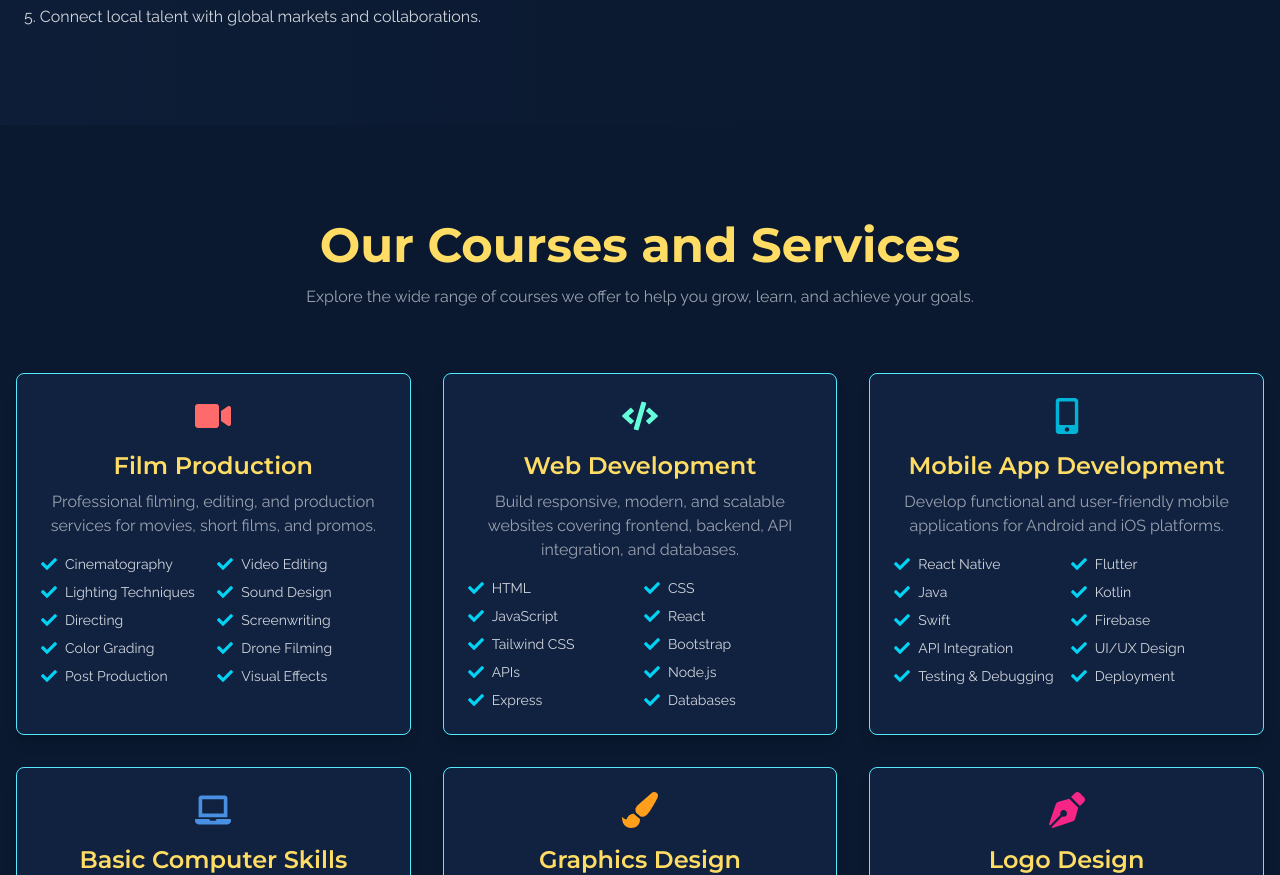
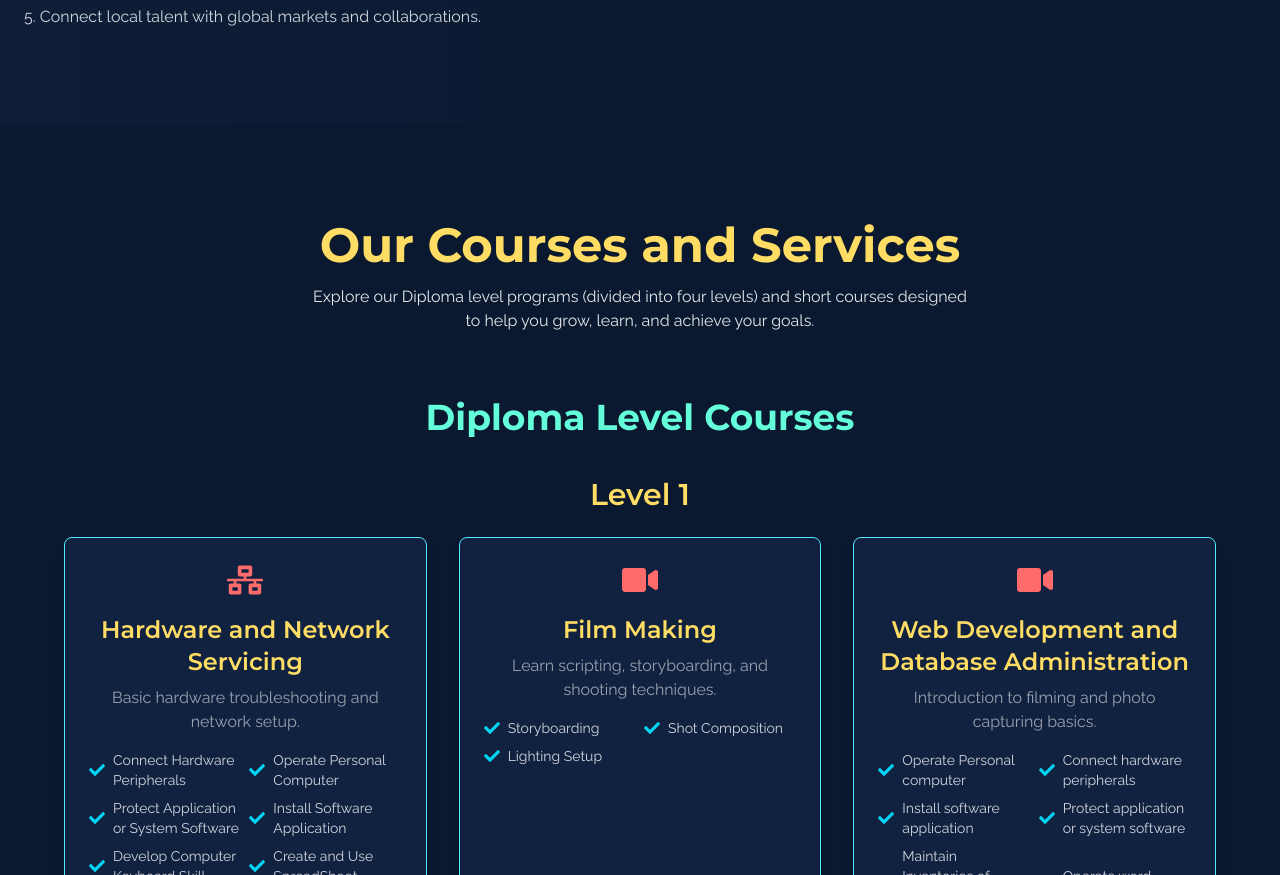
Before and after one commit to Ashenafi-Bancha/marota-frontend, a React (Vite) app: page / in a window 1280 px wide. Shown: the part 1925-2800 px from the top of the page. Built offline with nearby package versions, Linux system fonts and the light colour scheme.

Commit message:
Updatee Course and Social links

```diff
--- a/package.json
+++ b/package.json
@@ -1,6 +1,5 @@
 {
   "name": "frontend",
-  "homepage": "https://Ashenafi-Bancha.github.io/marota-frontend",
   "private": true,
   "version": "0.0.0",
   "type": "module",
--- a/src/components/Home.jsx
+++ b/src/components/Home.jsx
@@ -46,11 +46,10 @@ export default function Hero() {
       {/* Content */}
       <div className="relative z-10 max-w-7xl px-5 md:text-left w-full text-center mt-[-10px] mx-auto">
         <h1 className="font-bold leading-tight my-2 text-4xl md:text-5xl lg:text-6xl p-2 mx-auto  text-center">
-          Welcome to Marota Cinematography
+          Welcome to Marota Film
           <span className="text-[var(--accent-blue)]">
             {" "}
-            and Software Institute
-          </span>
+            and Software Collage </span>
         </h1>
 
         <p className="md:text-2xl mb-2 max-w-3xl text-gray-200 leading-relaxed mx-auto px-4 py-2 ">
--- a/src/components/Services.jsx
+++ b/src/components/Services.jsx
@@ -6,64 +6,137 @@ import {
   FaPaintBrush,
   FaPenNib,
   FaMobileAlt,
+  FaDatabase,
   FaCheck,
+  FaNetworkWired,
 } from "react-icons/fa";
 
-const services = [
+// Diploma Level Courses divided into 4 levels with multiple courses
+const diplomaLevels = [
   {
-    title: "Film Production",
-    description:
-      "Professional filming, editing, and production services for movies, short films, and promos.",
-    tools: [
-      "Cinematography",
-      "Video Editing",
-      "Lighting Techniques",
-      "Sound Design",
-      "Directing",
-      "Screenwriting",
-      "Color Grading",
-      "Drone Filming",
-      "Post Production",
-      "Visual Effects",
+    level: "Level 1",
+    courses: [
+      {
+        title: "Hardware and Network Servicing",
+        description: "Basic hardware troubleshooting and network setup.",
+        tools: ["Connect Hardware Peripherals", "Operate Personal Computer", "Protect Application or System Software", "Install Software Application", "Develop Computer Keyboard Skill", "Create and Use SpreadSheet","Maintain Equipment and Software Invenitory and Documentation", "Identify and Use Network Handtools", "Access and Use Internet", "Apply 5s Procedures"],
+        icon: <FaNetworkWired className="text-4xl text-[#ff6b6b]" />,
+      },
+
+      {
+        title: "Film Making",
+        description: "Learn scripting, storyboarding, and shooting techniques.",
+        tools: ["Storyboarding", "Shot Composition", "Lighting Setup"],
+        icon: <FaVideo className="text-4xl text-[#ff6b6b]" />,
+      },
+
+      {
+        title: "Web Development and Database Administration",
+        description: "Introduction to filming and photo capturing basics.",
+        tools: ["Operate Personal computer", "Connect hardware peripherals", "Install software application", "Protect application or system software", "Maintain Inventories of hardware and software and documentation", "Operate word processing applications", "Operate spreadsheet applications", "Operate presentation application", "Access and use database applications", "Apply 5s procedures", "Create a simple markup language document"],
+        icon: <FaVideo className="text-4xl text-[#ff6b6b]" />,
+      },
+
     ],
+  },
+  {
+    level: "Level 2",
+    courses: [
+      {
+        title: "Hardware and Network Servicing",
+        description: "Intermediate hardware repair and network configuration.",
+        tools: ["Operate Database Application", "Install and Optimize OS Software", "Administrate Network and Hardware Peripherals", "Implement Maintenance Procedures", "Maintain Equipment and Consumables", "Connect Internation Hardwre Components", "Apply Problem Solving Techniques to Routine Malfunction", "Care for Network and Computer Hardware", "Update and Document Operational procedures", "Record Client Support Requirements", "Prevent and Eliminate MUDA"],
+        icon: <FaNetworkWired className="text-4xl text-[#ff6b6b]" />,
+      },
+      {
+        title: "Film Making",
+        description: "Learn scripting, storyboarding, and shooting techniques.",
+        tools: ["Storyboarding", "Shot Composition", "Lighting Setup"],
         icon: <FaVideo className="text-4xl text-[#ff6b6b]" />,
       },
       {
-    title: "Web Development",
-    description:
-      "Build responsive, modern, and scalable websites covering frontend, backend, API integration, and databases.",
-    tools: [
-      "HTML",
-      "CSS",
-      "JavaScript",
-      "React",
-      "Tailwind CSS",
-      "Bootstrap",
-      "APIs",
-      "Node.js",
-      "Express",
-      "Databases",
-    ],
+        title: "Web Development and Database Administration",
+        description: "Learn to create simple responsive websites.",
+        tools: ["Operate database application", "build simple website using commericial programs", "Administrate Network and hardware peripherals", "Implement maintenance procedures", "Configure and Use Internet","OPerate Presentation package","Record client support requirements","Update and document operational procedures","Apply problem solving techniques to routine malfunction","Prevent and eliminate MUDA"],
         icon: <FaCode className="text-4xl text-[#64ffda]" />,
       },
+
+    ],
+  },
   {
-    title: "Mobile App Development",
-    description:
-      "Develop functional and user-friendly mobile applications for Android and iOS platforms.",
-    tools: [
-      "React Native",
-      "Flutter",
-      "Java",
-      "Kotlin",
-      "Swift",
-      "Firebase",
-      "API Integration",
-      "UI/UX Design",
-      "Testing & Debugging",
-      "Deployment",
+    level: "Level 3",
+    courses: [
+      {
+        title: "Hardware and Network Servicing",
+        description: "Advanced networking and hardware troubleshooting.",
+        tools: ["Determine Best-Fit Topology", "Install and Manage Network Protocols", "Configure and Administrater Server", "Monitor and Administrater System and Network Security", "Identify and Resolve Network Problems","Provide first level Remote Help Desk support", "Create Techinical Documentation"],
+        icon: <FaNetworkWired className="text-4xl text-[#ff6b6b]" />,
+      },
+      {
+        title: "Film Making",
+        description: "Learn scripting, storyboarding, and shooting techniques.",
+        tools: ["Storyboarding", "Shot Composition", "Lighting Setup"],
+        icon: <FaVideo className="text-4xl text-[#ff6b6b]" />,
+      },
+      {
+        title: "Web Development and Database Administration",
+        description: "Design beautiful and user-friendly web interfaces.",
+        tools: ["Website technical Requirement Modeling", "Model data objects", "Develop website information architecture", "Design program logic", "Delelop Cascaded Style sheets", "Write contents for Webpages", "Use Basic SQL", "Integrate Database with a website", "Monitore and support data conversion", "Evalute and select web hosting service" ],
+        icon: <FaPaintBrush className="text-4xl text-[#ff9f1c]" />,
+      },
     ],
-    icon: <FaMobileAlt className="text-4xl text-[#00b4d8]" />,
   },
+  {
+    level: "Level 4",
+    courses: [
+      {
+        title: "Hardware and Network Servicing",
+        description: "Professional certification in networking and hardware repair.",
+        tools: ["Provide Network System Administration", "Develop System Infrastrucuture Design Plan", "Build Internet Infrastructure", "Build Small Wireless LAN", "Manage Network Security", "Determine Maintenance Strategy", "Conduct/Facilitate User Training"],
+        icon: <FaNetworkWired className="text-4xl text-[#ff6b6b]" />,
+      },
+      {
+        title: "Film Making",
+        description: "Master advanced techniques in film production.",
+        tools: ["Lighting Techniques", "Sound Design", "Color Grading", "Drone Filming", "Visual Effects"],
+        icon: <FaVideo className="text-4xl text-[#ff6b6b]" />,
+      },
+      {
+        title: " Web Development and Database Administration",
+        description: "Manage and optimize databases professionally.",
+        tools: ["Estimate cost for web and database projects", "Monitor and administer database", "Apply object oriented programming language skill", "Use Advanced SQL", "Determine suitablity of database functionality and scalablity", "perform database system test", "Complete database backup and recovery", "Create techinical documentation ", "Produce basic server side scrip for dynamic web page", "Maintain web site information standards"],
+        icon: <FaDatabase className="text-4xl text-[#00ffae]" />,
+      },
+    ],
+  },
+
+  {
+    level: "Level 5",
+    courses: [
+      {
+        title: "Hardware and Network Servicing",
+        description: "Professional certification in networking and hardware repair.",
+        tools: ["Research and Review Hardware Technology Options for Organizations", "Prepare Disaster Recovery and Contingency plan", "Assist with Policy Development for Client Support", "Establish and Maintain Client User Liasion", "Match IT needs with the Strategic Direction of the Enterprise", "Install, Configure and Taste Router", "Install and Manage Conflict ICT Networks", "Plan and MOnitor the System pilot"],
+        icon: <FaNetworkWired className="text-4xl text-[#ff6b6b]" />,
+      },
+      {
+        title: "Film Making",
+        description: "Master advanced techniques in film production.",
+        tools: ["Lighting Techniques", "Sound Design", "Color Grading", "Drone Filming", "Visual Effects"],
+        icon: <FaVideo className="text-4xl text-[#ff6b6b]" />,
+      },
+      {
+        title: "Web Development and Database Administration",
+        description: "Manage and optimize databases professionally.",
+        tools: ["Establish and maintain client user liasion", "Match web and database needs with strategic direction of the Enterprise", "Research and apply emergin web technology trends", "Develop system infrstructure design plan for web and database","Manage web and database projects", "Prepare disaster recovery and contingency plan", ],
+        icon: <FaDatabase className="text-4xl text-[#00ffae]" />,
+      },
+    ],
+  },
+];
+
+// Short Courses (3 months)
+const shortCourses = [
   {
     title: "Basic Computer Skills",
     description:
@@ -75,10 +148,6 @@ const services = [
       "Email",
       "Internet Browsing",
       "Typing Skills",
-      "File Management",
-      "Basic Troubleshooting",
-      "Windows OS",
-      "Cybersecurity Basics",
     ],
     icon: <FaLaptop className="text-4xl text-[#4a90e2]" />,
   },
@@ -93,10 +162,6 @@ const services = [
       "Figma",
       "CorelDRAW",
       "InDesign",
-      "Typography",
-      "Color Theory",
-      "Brand Identity",
-      "UI Design",
     ],
     icon: <FaPaintBrush className="text-4xl text-[#ff9f1c]" />,
   },
@@ -110,41 +175,27 @@ const services = [
       "Canva",
       "Figma",
       "Photoshop",
-      "Sketching Concepts",
       "Vector Design",
-      "Color Psychology",
-      "Typography",
-      "Brand Guidelines",
     ],
     icon: <FaPenNib className="text-4xl text-[#f72585]" />,
   },
 ];
 
-const Services = () => {
-  return (
-    <section id="services" className="py-24 bg-[#0a192f] text-white">
-      <div className="max-w-7xl mx-auto px-4 text-center mb-16">
-        <h2 className="text-4xl md:text-5xl font-bold mb-4">
-          Our Courses and Services
-        </h2>
-        <p className="text-gray-400 max-w-2xl mx-auto">
-          Explore the wide range of courses we offer to help you grow, learn,
-          and achieve your goals.
-        </p>
-      </div>
-      <div className="max-w-7xl mx-auto px-4 grid md:grid-cols-3 gap-8">
-        {services.map((service, index) => (
+// Component to render course cards
+const CourseCards = ({ courses }) => (
+  <div className="grid md:grid-cols-2 lg:grid-cols-3 gap-8">
+    {courses.map((course, index) => (
       <div
         key={index}
         className="bg-[#112240] rounded-lg p-6 flex flex-col items-center text-center shadow-lg hover:scale-105 transition hover:shadow-2xl hover:bg-[#111237] border border-cyan-300 hover:border hover:border-[var(--accent-blue)] hover:border-2"
       >
-            <div className="mb-4">{service.icon}</div>
-            <h3 className="text-2xl font-semibold mb-2">{service.title}</h3>
-            <p className="text-gray-400 mb-4">{service.description}</p>
+        <div className="mb-4">{course.icon}</div>
+        <h4 className="text-2xl font-semibold mb-2">{course.title}</h4>
+        <p className="text-gray-400 mb-4">{course.description}</p>
 
-            {/* Tools in grid layout */}
+        {/* Tools */}
         <div className="grid grid-cols-2 gap-2 text-left w-full">
-              {service.tools.map((tool, i) => (
+          {course.tools.map((tool, i) => (
             <div key={i} className="flex items-center gap-2">
               <FaCheck className="text-cyan-400 shrink-0" />
               <span className="text-gray-300 text-sm">{tool}</span>
@@ -154,8 +205,44 @@ const Services = () => {
       </div>
     ))}
   </div>
+);
+
+const Services = () => {
+  return (
+    <section id="services" className="py-24 bg-[#0a192f] text-white">
+      <div className="container mx-auto px-6 lg:px-16">
+        <div className="text-center mb-16">
+          <h2 className="text-4xl md:text-5xl font-bold mb-4">
+            Our Courses and Services
+          </h2>
+          <p className="text-gray-200 max-w-2xl mx-auto">
+            Explore our Diploma level programs (divided into four levels) and
+            short courses designed to help you grow, learn, and achieve your
+            goals.
+          </p>
+        </div>
+
+        {/* Diploma Levels */}
+        <h3 className="text-3xl md:text-4xl font-bold mb-10 text-center !text-[var(--accent-blue)]">
+          Diploma Level Courses
+        </h3>
+        {diplomaLevels.map((level, idx) => (
+          <div key={idx} className="mb-20">
+            <h4 className="text-2xl md:text-3xl font-semibold mb-6 text-center text-pink-400">
+              {level.level}
+            </h4>
+            <CourseCards courses={level.courses} />
+          </div>
+        ))}
+
+        {/* Short Courses */}
+        <h3 className="text-3xl md:text-4xl font-bold mb-10 text-center !text-[var(--accent-blue)]">
+          3-Month Short Courses
+        </h3>
+        <CourseCards courses={shortCourses} />
+      </div>
     </section>
   );
 };
 
-export default Services;
+export default Services
--- a/src/main.jsx
+++ b/src/main.jsx
@@ -1,8 +1,12 @@
+
+import { BrowserRouter } from 'react-router-dom';
 import { createRoot } from 'react-dom/client';
 import App from './App.jsx';
 import './index.css';
 
 
 createRoot(document.getElementById('root')).render(
+
     <App />
+
 )
--- a/vite.config.js
+++ b/vite.config.js
@@ -22,6 +22,7 @@ export default defineConfig({
       },
     }),
   ],
-  base: '/marota-frontend/',
+
+
 
 })
```
Also changed, not shown: src/components/Footer.jsx (+4 -6 lines). Lines whose indentation alone changed are shown as unchanged.
